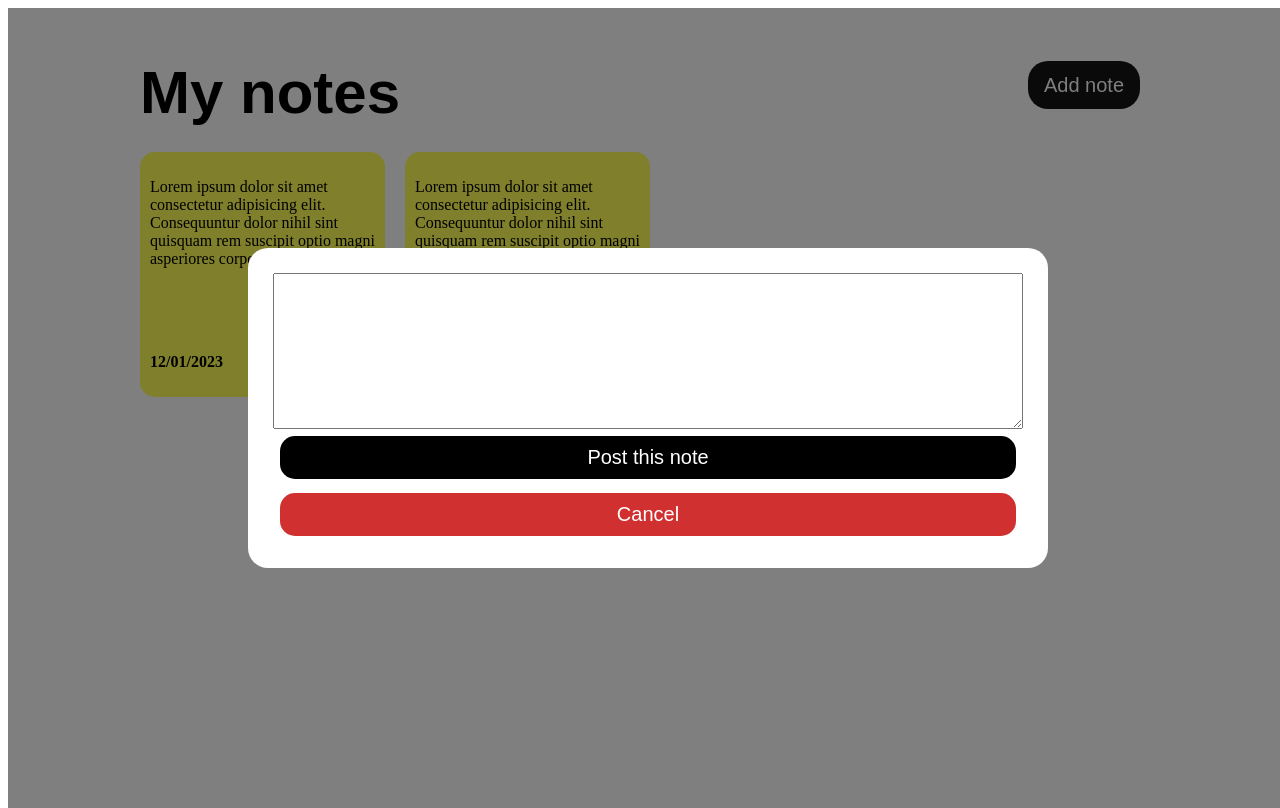
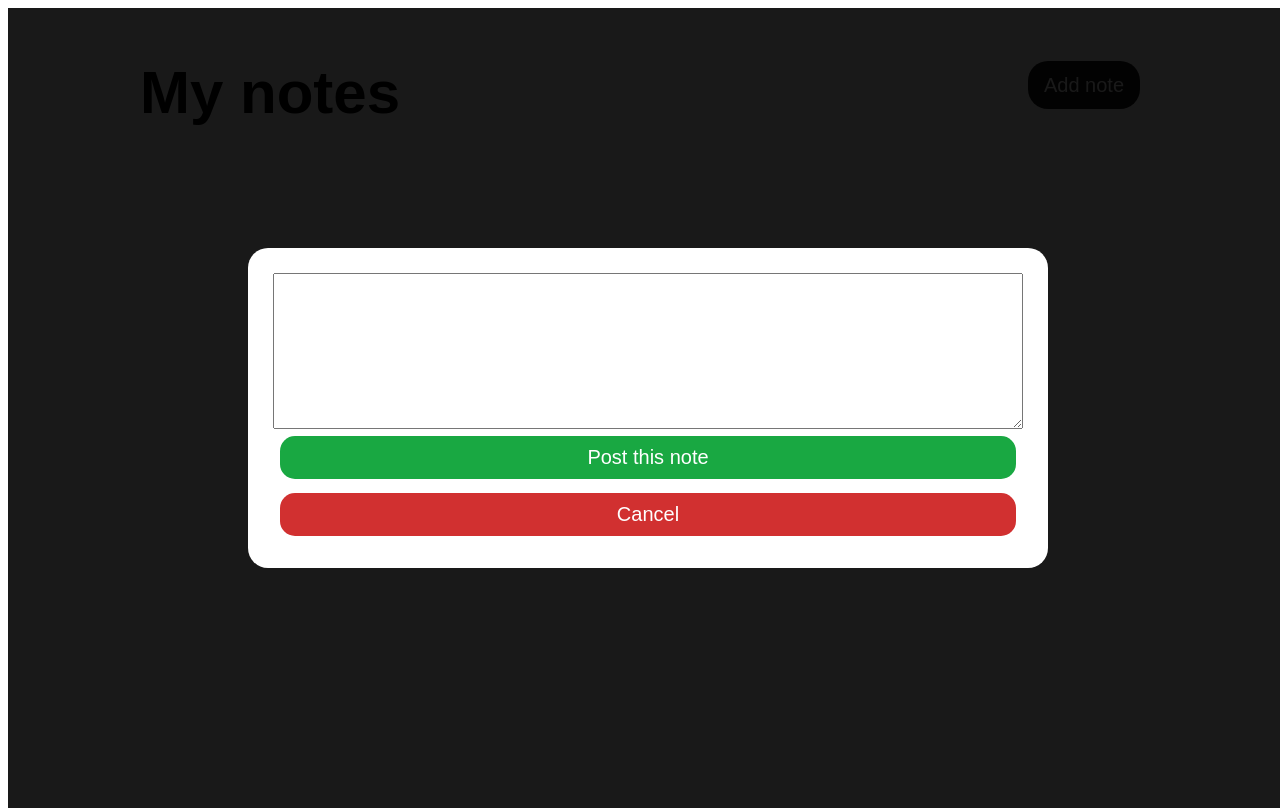
Before and after one commit to sarainesgonz/vue-note-taking-app, a Vue app: page / in a window 1280 px wide. Both pictures are taken after a click on the button "Add note". Built offline with nearby package versions, Linux system fonts and the light colour scheme.

Commit message:
initializing the project

```diff
--- a/src/App.vue
+++ b/src/App.vue
@@ -3,7 +3,9 @@
     <div v-if="showModal" class="overlay">
       <div class="modal">
         <!-- any change in the textarea is going to change the state newNote in the script and viceversa -->
-        <textarea v-model="newNote" name="note" id="note" cols="30" rows="10"></textarea>
+        <!-- v-model.trim cuts all the white spacing and counts just the characters  -->
+        <textarea v-model.trim="newNote" name="note" id="note" cols="30" rows="10"></textarea>
+        <p class="error" v-if="errorMessage"> {{ errorMessage }}</p>
         <button @click="postNote">Post this note</button>
         <button class="cancel" @click="showModal = false">Cancel</button>
       </div>
@@ -14,13 +16,14 @@
         <button @click="showModal = true">Add note</button>
       </header>
       <div class="cards-container">
-        <div class="card">
-          <p class="main-text">Lorem ipsum dolor sit amet consectetur adipisicing elit. Consequuntur dolor nihil sint quisquam rem suscipit optio magni asperiores corporis ipsa.</p>
-          <p class="date">12/01/2023</p>
-        </div>
-        <div class="card">
-          <p class="main-text">Lorem ipsum dolor sit amet consectetur adipisicing elit. Consequuntur dolor nihil sint quisquam rem suscipit optio magni asperiores corporis ipsa.</p>
-          <p class="date">12/01/2023</p>
+        <!-- use directives v-for (always use with a unique value :key="") to iterate over our array of notes and render them as html elements  -->
+        <div v-for="note in notes" :key="note.id" class="card" :style="{backgroundColor: note.noteColor}">
+          <p class="main-text">{{note.text}}</p>
+          <p class="date">{{ note.date.toLocaleDateString() }}</p>
+          <!-- <div class="delete-update-btn">
+          <button class="updateNote">Update</button>
+          <button class="deleteNote">Delete</button>
+          </div> -->
         </div>
       </div>
     </div>
@@ -29,6 +32,7 @@
 
 <script setup>
   import {ref} from "vue";
+  const errorMessage = ref("") //pass this error with a message in the if of postNote and on p below the textarea with: v-if="errorMessage"> {{ errorMessage }}
   const showModal = ref(false)    //pasar al template en div v-if="showModal", al boton Add @click="showModal = true" y al boton Cancel @click="showModal = false"
   // state binded to the textarea,captures the text area note
   const newNote = ref("")        //pasar al template en textarea v-model="newNote" para que capture el texto
@@ -41,7 +45,14 @@
   }
   // create handler to add note
   const postNote = () => { //se lo pasaamos al overlay button Post note @click="postNote"
-    // push a new object with the properties
+  if(newNote.value.length < 10) {
+    errorMessage.value = "The note needs to be at least 10 characters long"//return early: if less than 10 characters, the app never goes to the push line below and throws an error message
+    setTimeout(() => {
+      errorMessage.value = ""
+    }, 5000);
+    return errorMessage.value
+  }
+  // push a new object with the properties
     notes.value.push({
       // access the value of newNote and push it as a property of the object
       id: Math.floor(Math.random()*1000000),
@@ -55,6 +66,7 @@
     //clears the textarea after publishing
     newNote.value = ""
   }
+
 </script>
 
 <style scoped>
@@ -89,6 +101,7 @@
     border-radius: 20px;
     color: white;
     font-size: 20px;
+    /* font-weight: bold; */
   }
   .card {
     width: 225px;
@@ -113,7 +126,7 @@
     position: absolute;
     width: 100%;
     height: 100%;
-    background-color: rgba(0,0,0,0.5);
+    background-color: rgba(0,0,0,0.9);
     /* z-index: 10; */
     display: flex;
     align-items: center;
@@ -135,11 +148,29 @@
     border: none;
     border-radius: 15px;
     color: white;
-    background-color: black;
+    background-color: rgb(25, 168, 66);
     cursor:pointer;
     margin: 7px;
   }
   .modal .cancel {
     background-color: rgb(209, 48, 48) ;
   }
+  .error {
+    color: red;
+  }
+  /* .delete-update-btn {
+    display: flex;
+    justify-content: space-around;
+    align-items: center;
+
+  }
+  .deleteNote, .updateNote {
+    border: none;
+    border-radius: 6px;
+    padding: 4px 7px;
+    background-color: rgb(66, 66, 66);
+    color: white;
+    text-transform: uppercase;
+    font-weight: bold;
+  } */
 </style>
```
